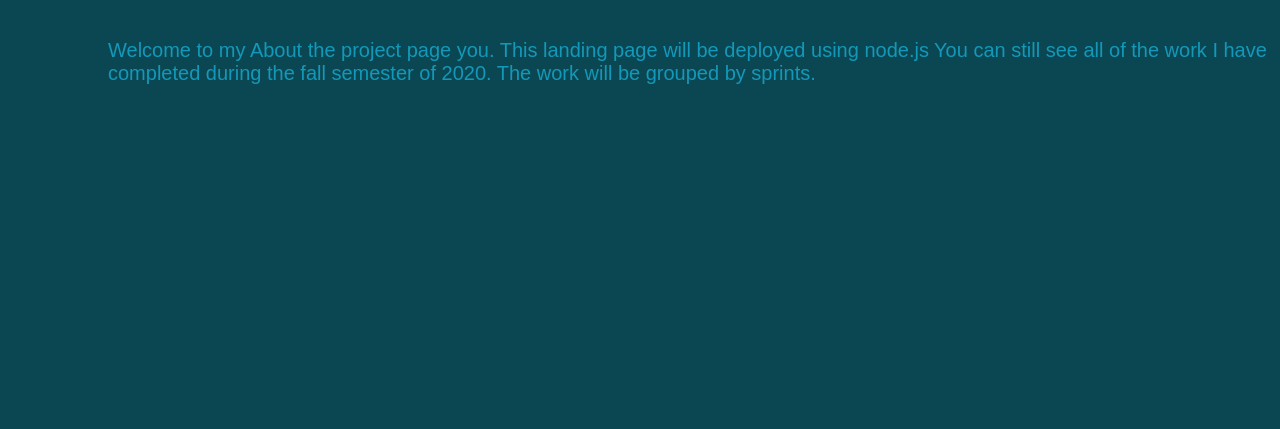
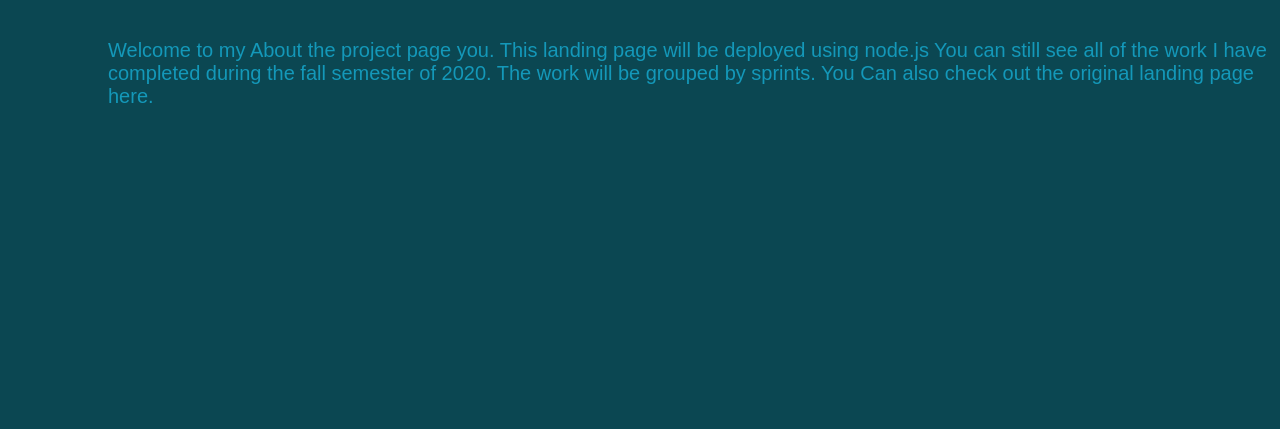
Before and after one commit to dcazales/NodeLandingPage, a website: page public/about.html in a window 1280 px wide. Shown: the part 371-800 px from the top of the page. Drawn offline with Linux system fonts and the light colour scheme.

Commit message:
Update about.html

```diff
--- a/public/about.html
+++ b/public/about.html
@@ -54,7 +54,7 @@
     <h1>About The Page</h1>
     <p>Welcome to my  About the project page you. This landing page will be deployed using node.js
         You can still see all of the work I have completed during the fall semester of 2020.
-        The work will be grouped by sprints.</p>
+        The work will be grouped by sprints. You Can also check out the original landing page here. </p>
 
         <h2> </h2>
   </body>
```
